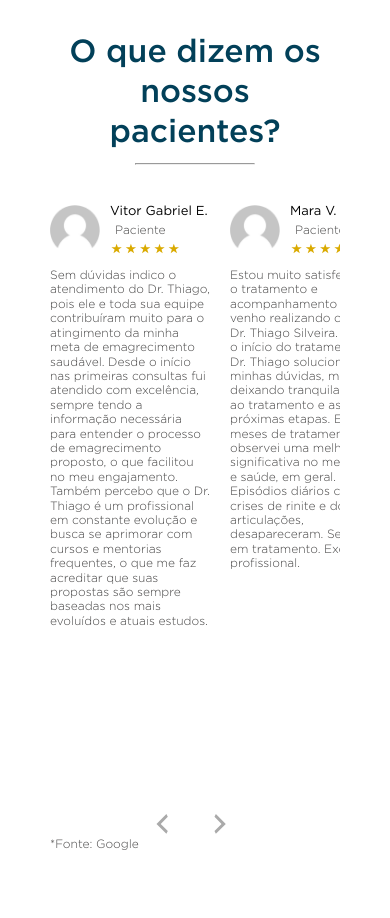
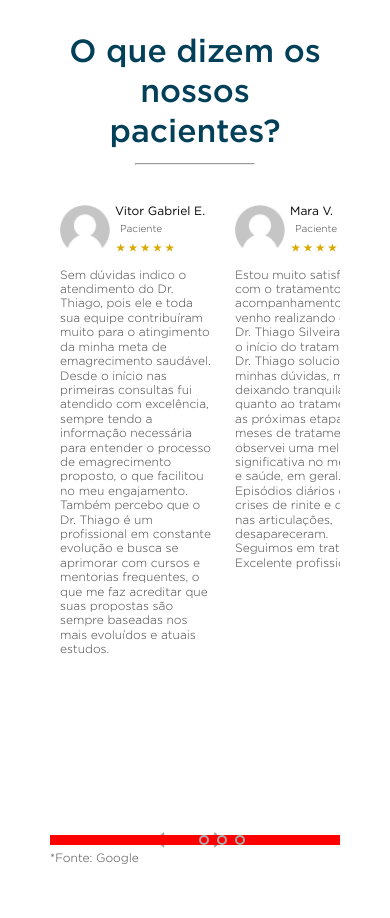
Before and after one commit to douglasfcsoares/drThiagoSilveira, a plain HTML site: page index.html in a window 390 px wide. Shown: the part 4289-5207 px from the top of the page. Drawn offline with Linux system fonts and the light colour scheme; grey boxes are pictures that could not be loaded.

Commit message:
Adicionando bolas a comments mobile 01

```diff
--- a/assets/css/style.css
+++ b/assets/css/style.css
@@ -230,6 +230,11 @@ header {
 
 .buttonYellow a img {
   width: 38rem;
+  transition: all 0.4s;
+}
+
+.buttonYellow a img:hover {
+  transform: scale(1.2);
 }
 
 .headLine #whatsapp {
@@ -244,6 +249,11 @@ header {
 .headLine #whatsapp img {
   width: 10rem;
   height: 10rem;
+  transition: all 0.4s;
+}
+
+.headLine #whatsapp img:hover {
+ transform: scale(1.2);
 }
 
 /* ######################################################## END HOME */
@@ -721,6 +731,7 @@ footer h3 {
   justify-content: center;
   align-items: center;
   gap: 1rem;
+
 }
 
 .manualBtn,
@@ -732,6 +743,14 @@ footer h3 {
   border-radius: 1rem;
   cursor: pointer;
   transition: 0.4s;
+}
+
+.manual-btn img {
+  transition: all 0.4s;
+}
+
+.manual-btn img:hover {
+  transform: scale(1.2);
 }
 
 .manual-btn-mobile {
@@ -1215,14 +1234,27 @@ footer h3 {
   }
 
   #comments .commentsContentMobile .container {
-    max-width: 36rem;
+    max-width: 36.4rem;
+    width: 100%;
     padding-top: 0;
     padding-bottom: 0;
     position: relative;
-  }
-
-  #comments .commentsContentMobile .galleryWrapper {
+    overflow: hidden;
+  }
+
+  /* #comments .commentsContentMobile .galleryWrapper {
     overflow-x: auto;
+    max-width: 36.4rem;
+    width: 100%;
+  } */
+
+  #comments .commentsContentMobile .gallery {
+    overflow-x: auto;
+    max-width: 109.2rem;
+    width: 100%;
+    display: flex;
+    flex-flow: row nowrap;
+    gap: .1rem;
   }
 
 
@@ -1230,20 +1262,14 @@ footer h3 {
   /*
 https://www.w3schools.com/howto/howto_css_hide_scrollbars.asp */
   /* Hide scrollbar for Chrome, Safari and Opera */
-  .galleryWrapper::-webkit-scrollbar {
+  .gallery::-webkit-scrollbar {
     display: none;
   }
 
   /* Hide scrollbar for IE, Edge and Firefox */
-  .galleryWrapper {
+  .gallery {
     -ms-overflow-style: none; /* IE and Edge */
     scrollbar-width: none; /* Firefox */
-  }
-
-  #comments .commentsContentMobile .gallery {
-    display: flex;
-    flex-flow: row nowrap;
-    gap: 5rem;
   }
 
   .control {
@@ -1264,31 +1290,69 @@ https://www.w3schools.com/howto/howto_css_hide_scrollbars.asp */
 
   .arrowLeft img,
   .arrowRight img {
-    width: 2rem;
-    height: 2rem;
+    width: 1.6rem;
+    height: 1.6rem;
+    transition: all 0.4s;
+  }
+
+  .arrowLeft img:hover,
+  .arrowRight img:hover {
+    transform: scale(1.5);
+  }
+
+  .balls {
+    position: absolute;
+    width: 36.4rem;
+    display: flex;
+    justify-content: center;
+    margin-top: -1.6rem;
+    margin-left: -.6rem;
+    background: red;
+  }
+  .balls div {
+    transition: all 0.4s;
+    border: .2rem solid var(--color-grey);
+    padding: .3rem;
+    border-radius: 50%;
+    margin-right: .8rem;
+    cursor: pointer;
+  }
+
+  .balls div:hover {
+    background: var(--color-dark-grey);
   }
 
   .item {
+    max-width: 36.4rem;
+    width: 100%;
+    padding-left: 1rem;
     display: flex;
-    gap: 2rem;
+    gap: .5rem;
+    flex-shrink: 0;
+
   }
 
   #comments .commentsContentMobile .commentUnitMobile {
-    width: 16rem;
+    max-width: 17rem;
     flex-shrink: 0;
   }
 
-  .commentUnitMobile p {
-    font-size: 1.4rem;
-  }
+
 
   .container .item .commentUnitMobile .profile {
     display: flex;
-    gap: 0.5rem;
     align-items: center;
     padding-bottom: 1rem;
   }
 
+  .container .item .commentUnitMobile .textComment {
+    width: 90%;
+  }
+
+  .commentUnitMobile .textComment p {
+    font-size: 1rem;
+  }
+
   #comments .commentsContentMobile .iconProfileGoogle img {
     width: 5rem;
   }
@@ -1296,13 +1360,18 @@ https://www.w3schools.com/howto/howto_css_hide_scrollbars.asp */
   .container .item .commentUnitMobile .profile .profileGoogle {
     margin-left: 0.5rem;
   }
-  .container .item .commentUnitMobile .profile .profileGoogle img {
-    width: 7rem;
-  }
 
   .container .item .commentUnitMobile .profile .profileGoogle h4 {
     font-family: var(--fonte-titulos);
-    font-size: 1.3rem;
+    font-size: 1.2rem;
+  }
+
+  #comments .commentsContentMobile .container .galleryWrapper .gallery .item .commentUnitMobile .profile .profileGoogle p {
+    font-size: 1rem;
+  }
+
+  .container .item .commentUnitMobile .profile .profileGoogle img {
+    width: 6rem;
   }
   /* ######################################################### Comments Mobile */
 
--- a/index.html
+++ b/index.html
@@ -1031,15 +1031,19 @@
         <h2>O que dizem os<br />nossos pacientes?</h2>
         <hr />
 
-        <div class="container">
-          <button class="arrowLeft control" aria-label="previous image">
+        <div class="container slide">
+          <button
+            class="arrowLeft control"
+            id="previous"
+            aria-label="previous image"
+          >
             <img src="./assets/img/icons/icon-arrow-left.svg" />
           </button>
-          <button class="arrowRight control" aria-label="next image">
+          <button class="arrowRight control" id="next" aria-label="next image">
             <img src="./assets/img/icons/icon-arrow-right.svg" />
           </button>
           <div class="galleryWrapper">
-            <div class="gallery">
+            <div class="gallery slides">
               <div class="current-item item">
                 <div class="commentUnitMobile">
                   <section class="profile">
@@ -1052,19 +1056,22 @@
                       <img src="./assets/img/icons/icon-stars.svg" alt="" />
                     </div>
                   </section>
+                  <section class="textComment">
                     <p>
                       Sem dúvidas indico o atendimento do Dr. Thiago, pois ele e
                       toda sua equipe contribuíram muito para o atingimento da
                       minha meta de emagrecimento saudável. Desde o início nas
                       primeiras consultas fui atendido com excelência, sempre
                       tendo a informação necessária para entender o processo de
-                    emagrecimento proposto, o que facilitou no meu engajamento.
-                    Também percebo que o Dr. Thiago é um profissional em
-                    constante evolução e busca se aprimorar com cursos e
-                    mentorias frequentes, o que me faz acreditar que suas
-                    propostas são sempre baseadas nos mais evoluídos e atuais
-                    estudos.
+                      emagrecimento proposto, o que facilitou no meu
+                      engajamento. Também percebo que o Dr. Thiago é um
+                      profissional em constante evolução e busca se aprimorar
+                      com cursos e mentorias frequentes, o que me faz acreditar
+                      que suas propostas são sempre baseadas nos mais evoluídos
+                      e atuais estudos.
                     </p>
+                  </section>
+
                   <!--Fim-commentUnitMobile-->
                 </div>
 
@@ -1079,17 +1086,20 @@
                       <img src="./assets/img/icons/icon-stars.svg" alt="" />
                     </div>
                   </section>
+                  <section class="textComment">
                     <p>
-                    Estou muito satisfeita com o tratamento e acompanhamento que
-                    venho realizando com o Dr. Thiago Silveira. Desde o início
-                    do tratamento, o Dr. Thiago solucionou minhas dúvidas, me
-                    deixando tranquila quanto ao tratamento e as próximas
-                    etapas. Em 4 meses de tratamento, observei uma melhora
-                    significativa no meu peso e saúde, em geral. Episódios
-                    diários como crises de rinite e dores nas articulações,
-                    desapareceram. Seguimos em tratamento. Excelente
-                    profissional.
+                      Estou muito satisfeita com o tratamento e acompanhamento
+                      que venho realizando com o Dr. Thiago Silveira. Desde o
+                      início do tratamento, o Dr. Thiago solucionou minhas
+                      dúvidas, me deixando tranquila quanto ao tratamento e as
+                      próximas etapas. Em 4 meses de tratamento, observei uma
+                      melhora significativa no meu peso e saúde, em geral.
+                      Episódios diários como crises de rinite e dores nas
+                      articulações, desapareceram. Seguimos em tratamento.
+                      Excelente profissional.
                     </p>
+                  </section>
+
                   <!--Fim-commentUnitMobile-->
                 </div>
               </div>
@@ -1106,13 +1116,16 @@
                       <img src="./assets/img/icons/icon-stars.svg" alt="" />
                     </div>
                   </section>
+                  <section class="textComment">
                     <p>
                       Agradeço a Deus diariamente por ter conhecido Dr Thiago
                       Silveira, Grande Médico, atencioso, competente, realmente
                       conhece sobre medicina integrativa. Minha vida e da minha
                       família mudou 100% pra melhor, sem medicamentos, apenas
-                    suplementando o que estava com déficit. Recomendo mil vezes.
+                      suplementando o que estava com déficit. Recomendo mil
+                      vezes.
                     </p>
+                  </section>
                   <!--Fim-commentUnitMobile-->
                 </div>
 
@@ -1127,20 +1140,25 @@
                       <img src="./assets/img/icons/icon-stars.svg" alt="" />
                     </div>
                   </section>
+                  <section class="textComment">
+                    <section>
                       <p>
                         Olá, gostaria de agradecer pelo atendimento e atenção da
-                    equipe e do Dr.Thiago! Comecei o tratamento passado por ele,
-                    fiz todos os exames solicitados e a suplementação de forma
-                    correta... só posso dizer que melhorei muito e ainda estou
-                    no processo, mas as diferenças já estão nítidas, voltei ao
-                    peso normal, parou a queda de cabelo e o cansaço extremo que
-                    tinha, as dores de estômago também não tenho mais como
-                    antes... enfim só progresso e voltei a treinar na academia!
-                    Obrigado a todos! Se todos os médicos fossem como o Dr
-                    Thiago, a saúde das pessoas estaria bem melhor! Mudei tudo
-                    sem medicação, somente com a suplementação correta e estilo
-                    de vida! Obrigado!!!
+                        equipe e do Dr.Thiago! Comecei o tratamento passado por
+                        ele, fiz todos os exames solicitados e a suplementação
+                        de forma correta... só posso dizer que melhorei muito e
+                        ainda estou no processo, mas as diferenças já estão
+                        nítidas, voltei ao peso normal, parou a queda de cabelo
+                        e o cansaço extremo que tinha, as dores de estômago
+                        também não tenho mais como antes... enfim só progresso e
+                        voltei a treinar na academia! Obrigado a todos! Se todos
+                        os médicos fossem como o Dr Thiago, a saúde das pessoas
+                        estaria bem melhor! Mudei tudo sem medicação, somente
+                        com a suplementação correta e estilo de vida!
+                        Obrigado!!!
                       </p>
+                    </section>
+                  </section>
                   <!--Fim-commentUnitMobile-->
                 </div>
               </div>
@@ -1157,15 +1175,17 @@
                       <img src="./assets/img/icons/icon-stars.svg" alt="" />
                     </div>
                   </section>
+                  <section class="textComment">
                     <p>
                       O atendimento despendido tanto pelas colaboradoras da
                       clínica como pelo Dr. Thiago está sendo excepcional. Um
-                    cuidado único com a saúde do paciente como um todo. Sinto-me
-                    extremamente grata por toda a atenção e cuidado.
+                      cuidado único com a saúde do paciente como um todo.
+                      Sinto-me extremamente grata por toda a atenção e cuidado.
                       Recomendarei sempre para todos aqueles que, como eu,
                       consideram a medicina integrativa e preventiva a melhor
                       opção para se obter qualidade de vida!
                     </p>
+                  </section>
                   <!--Fim-commentUnitMobile-->
                 </div>
 
@@ -1180,26 +1200,33 @@
                       <img src="./assets/img/icons/icon-stars.svg" alt="" />
                     </div>
                   </section>
+                  <section class="textComment">
                     <p>
-                    Eu quero agradecer imensamente o cuidado Ortomolecular que o
-                    Dr Thiago Silveira prestou ao meu pai, eu e toda a minha
+                      Eu quero agradecer imensamente o cuidado Ortomolecular que
+                      o Dr Thiago Silveira prestou ao meu pai, eu e toda a minha
                       família estamos extremamente gratos. Um excelente médico,
-                    carinhoso e super prestativo, tanto na consulta como na pós
-                    consulta. Tenho a certeza de que estamos em excelentes mãos.
-                    A indicação veio de uma amiga que estava em um tratamento de
-                    câncer de mama, por sinal muito agressivo e teve a sua saúde
-                    restaurada. O meu pai não tinha nem forças mais para falar
-                    totalmente debilitado, pois sofre de um problema no esôfago
-                    chamado de mega esôfago. Assim que deu início ao tratamento
-                    ele está mais ativo e pronto para receber os procedimentos
-                    necessários para ter uma melhor qualidade de vida. Deus
-                    abençoe sempre Dr. Thiago Deus te capacitou para ser um anjo
-                    aqui na terra.
+                      carinhoso e super prestativo, tanto na consulta como na
+                      pós consulta. Tenho a certeza de que estamos em excelentes
+                      mãos. A indicação veio de uma amiga que estava em um
+                      tratamento de câncer de mama, por sinal muito agressivo e
+                      teve a sua saúde restaurada. O meu pai não tinha nem
+                      forças mais para falar totalmente debilitado, pois sofre
+                      de um problema no esôfago chamado de mega esôfago. Assim
+                      que deu início ao tratamento ele está mais ativo e pronto
+                      para receber os procedimentos necessários para ter uma
+                      melhor qualidade de vida. Deus abençoe sempre Dr. Thiago
+                      Deus te capacitou para ser um anjo aqui na terra.
                     </p>
+                  </section>
                   <!--Fim-commentUnitMobile-->
                 </div>
               </div>
             </div>
+          </div>
+          <div class="balls">
+            <div class="current-item" id="0"></div>
+            <div id="1"></div>
+            <div id="2"></div>
           </div>
         </div>
 
```
Lines whose indentation alone changed are shown as unchanged.
